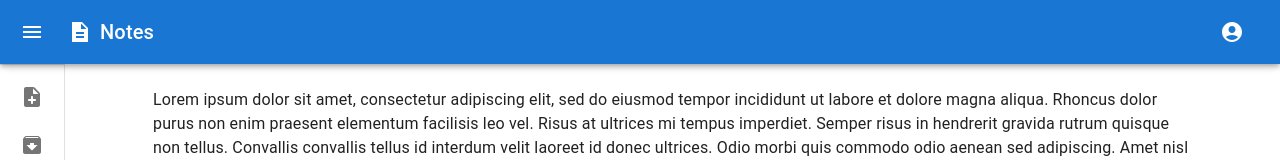
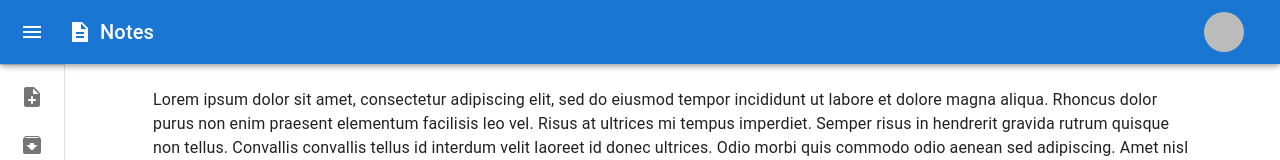
Before and after one commit to anuragroy17/notes-app, a React (Create React App) app: page /notes in a window 1280 px wide. Shown: the top 160 px of the page. Built offline with nearby package versions, Linux system fonts and the light colour scheme; no server answers; sample sign-in values are in the browser's storage.

Commit message:
image logo

```diff
--- a/src/components/layout/Header.js
+++ b/src/components/layout/Header.js
@@ -3,7 +3,7 @@ import ChevronLeftIcon from '@mui/icons-material/ChevronLeft';
 import ChevronRightIcon from '@mui/icons-material/ChevronRight';
 import DescriptionSharpIcon from '@mui/icons-material/DescriptionSharp';
 import MenuIcon from '@mui/icons-material/Menu';
-import { Menu, MenuItem } from '@mui/material';
+import { Avatar, Menu, MenuItem, Tooltip } from '@mui/material';
 import IconButton from '@mui/material/IconButton';
 import { useTheme } from '@mui/material/styles';
 import Toolbar from '@mui/material/Toolbar';
@@ -50,10 +50,9 @@ const Header = () => {
   useEffect(() => {
     if (loading) return;
     if (!user) return navigate('/');
-
+    console.log(user.photoURL);
     const fetchUserName = async () => {
       setError('');
-
       try {
         const q = query(collection(db, 'users'), where('uid', '==', user?.uid));
         const doc = await getDocs(q);
@@ -115,6 +114,7 @@ const Header = () => {
         </Typography>
         {auth && (
           <div>
+            <Tooltip title="Open User Menu">
               <IconButton
                 size="large"
                 aria-label="account of current user"
@@ -123,8 +123,10 @@ const Header = () => {
                 onClick={handleMenu}
                 color="inherit"
               >
-              <AccountCircle />
+                {/* <AccountCircle /> */}
+                <Avatar alt={name} src={user?.photoURL} />
               </IconButton>
+            </Tooltip>
             <Menu
               id="menu-appbar"
               anchorEl={anchorEl}
```
Lines whose indentation alone changed are shown as unchanged.
